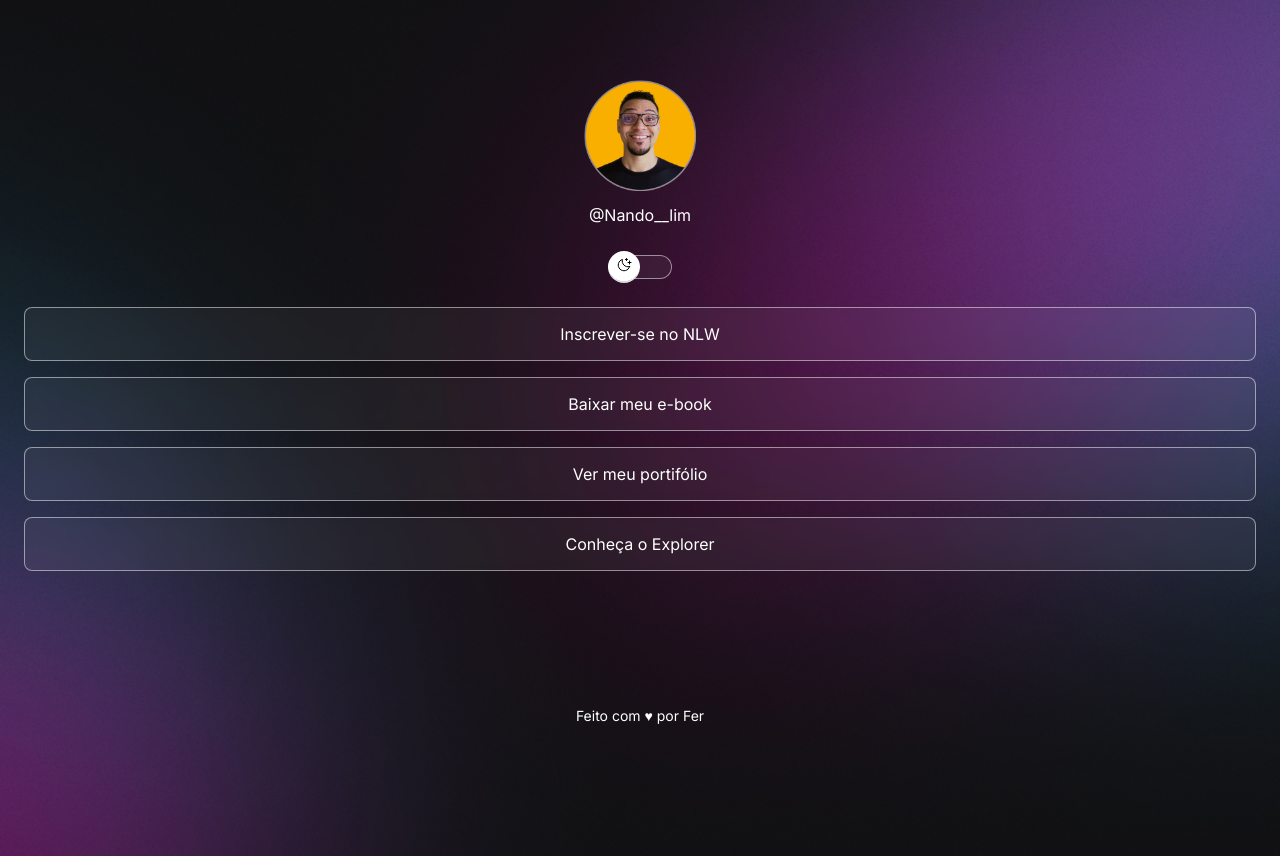
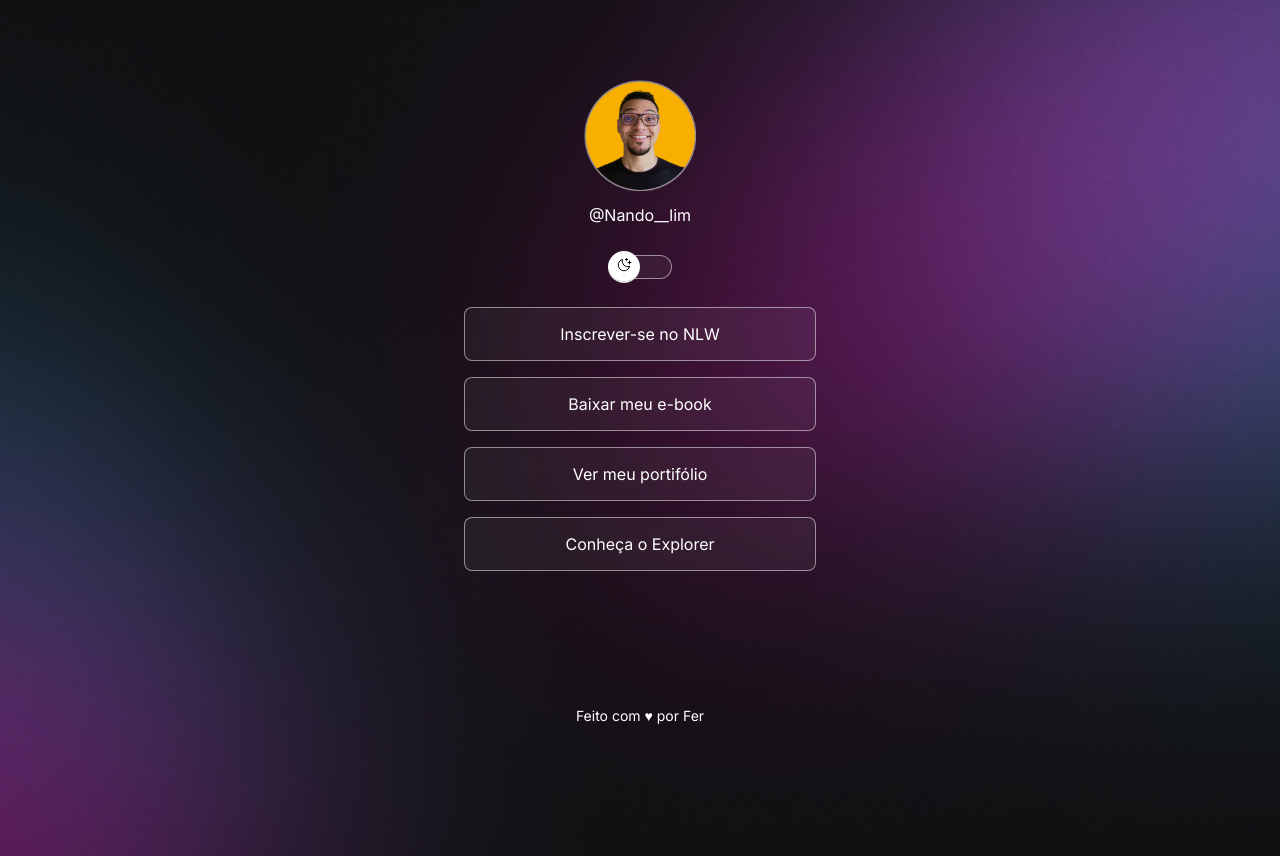
Before and after one commit to LucatieldeMirrah/Projeto, a plain HTML site: page index.html in a window 1280 px wide. Drawn offline with nearby package versions, Linux system fonts and the light colour scheme.

Commit message:
changes blablabla

```diff
--- a/Style.css
+++ b/Style.css
@@ -36,7 +36,7 @@ body * {
 
 #container {
   width: 100%;
-  mas-width: 588px;
+  max-width: 400px;
   margin: 56px auto 0px;
   padding: 0 24px;
 }
```
